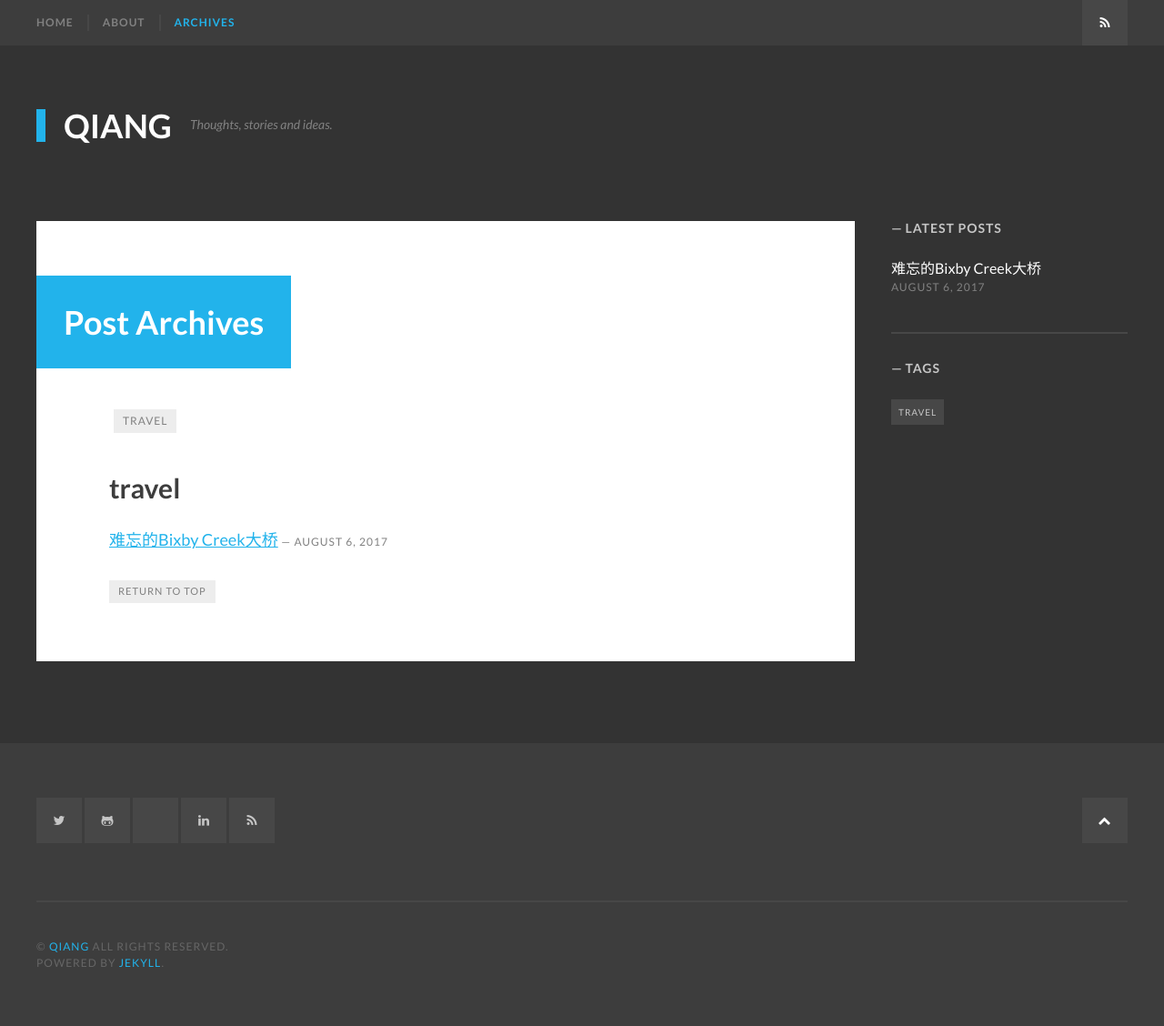
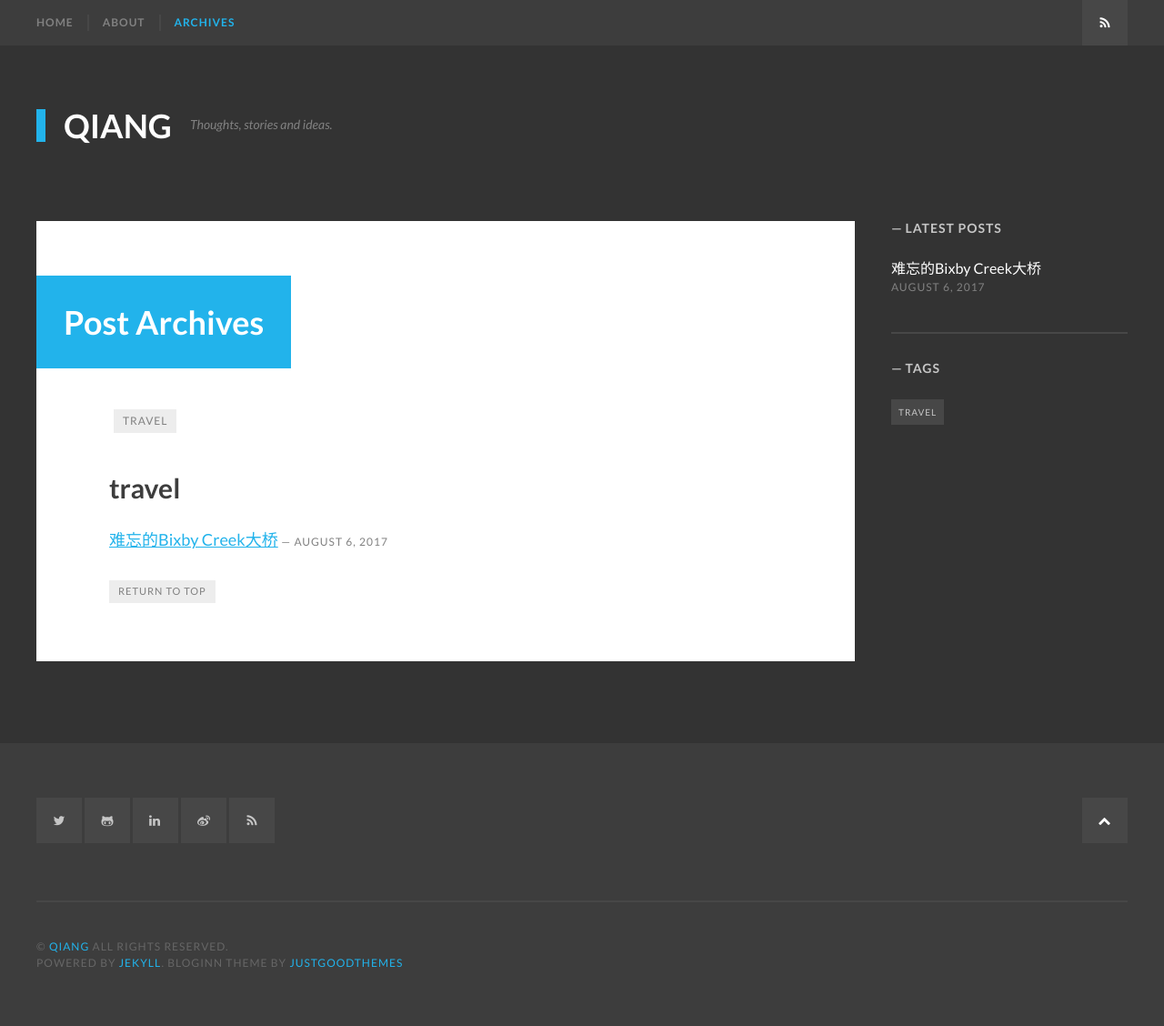
Before and after one commit to harrytsz/archerwq.github.io, a Jekyll site: the page built from tags/index.html, in a window 1280 px wide. Shown: the whole page at 91% size. Built offline with Jekyll 4.4.1, drawn with Linux system fonts in a browser that asks for light colours.

Commit message:
Support weibo icon.

```diff
--- a/_config.yml
+++ b/_config.yml
@@ -65,7 +65,7 @@ weibo_username: "keeplooking"
 # http://jekyllrb.com/docs/pagination/
 paginate: 5
 paginate_path: '/blog/page:num/'
-gems: [jekyll-paginate]
+plugins: [jekyll-paginate]
 
 permalink: pretty
 markdown: kramdown
--- a/_includes/footer.html
+++ b/_includes/footer.html
@@ -25,16 +25,23 @@
             {% if site.instagram_username %}
             <a href="http://instagram.com/{{ site.instagram_username }}" class="fa-instagram square fill-horizontal"><span class="screen-reader-text">Instagram</span></a>
             {% endif %}
-            {% if site.weibo_username %}
-            <a href="http://www.weibo.com/{{ site.weibo_username }}" class="fa-weibo square fill-horizontal"><span class="screen-reader-text">Weibo</span></a>
+            {% if site.pinterest_username %}
+            <a href="http://www.pinterest.com/{{ site.pinterest_username }}" class="fa-pinterest-p square fill-horizontal"><span class="screen-reader-text">Pinterest</span></a>
             {% endif %}
             {% if site.linkedin_username %}
             <a href="https://www.linkedin.com/in/{{ site.linkedin_username }}" class="fa-linkedin square fill-horizontal"><span class="screen-reader-text">LinkedIn</span></a>
             {% endif %}
+
+            {% if site.linkedin_username %}
+            <a href="http://weibo.com/{{ site.weibo_username }}" class="fa-weibo square fill-horizontal"><span class="screen-reader-text">Weibo</span></a>
+            {% endif %}
+
+
             <a class="fa-feed square fill-horizontal" href="{{ site.baseurl }}/feed.xml"><span class="screen-reader-text">RSS</span></a>
         </div><!-- .social-links -->
         <div class="site-info">
-            &copy; <a href="{{ site.baseurl }}/">{{site.title}}</a> all rights reserved. <br />Powered by <a target="_blank" href="https://jekyllrb.com/">Jekyll</a>. <a href="#top" id="top-link" class="fa-chevron-up top-link square fill-horizontal"><span class="screen-reader-text">Back to the top</span></a>
+            &copy; <a href="{{ site.baseurl }}/">{{site.title}}</a> all rights reserved. <br />Powered by <a target="_blank" href="https://jekyllrb.com/">Jekyll</a>. BlogInn theme by <a target="_blank" href="http://justgoodthemes.com/">JustGoodThemes</a>
+            <a href="#top" id="top-link" class="fa-chevron-up top-link square fill-horizontal"><span class="screen-reader-text">Back to the top</span></a>
         </div><!-- .site-info -->
     </div><!-- .inner -->
 </footer><!-- .site-footer -->
--- a/_layouts/post.html
+++ b/_layouts/post.html
@@ -27,6 +27,10 @@ layout: default
                         <a class="fa-twitter" target="_blank" href="https://twitter.com/intent/tweet?text={{ page.title | uri_escape }}&amp;url={{ site.url }}{{ page.url }}"><span class="screen-reader-text">Twitter</span></a>
                         <a class="fa-facebook" target="_blank" href="https://www.facebook.com/sharer/sharer.php?u={{ site.url }}{{ page.url }}&amp;t={{ page.title | uri_escape }}"><span class="screen-reader-text">Facebook</span></a>
                         <a class="fa-google-plus" target="_blank" href="http://plus.google.com/share?url={{ site.url }}{{ page.url }}"><span class="screen-reader-text">Google+</span></a>
+
+                        <a class="fa-weibo" target="_blank" href="http://service.weibo.com/share/share.php?url={{ site.url }}{{ page.url }}&appkey=&title={{ page.title | uri_escape }}"><span class="screen-reader-text">weibo</span></a>
+
+
                     </div><!-- .share-post -->
                     {% if page.tags.size > 0 %}
                     <div class="tag-links">
--- a/_sass/_icons.scss
+++ b/_sass/_icons.scss
@@ -62,7 +62,7 @@
 .fa-feed:before {
   content: "\f09e";
 }
-.fa-chain:before {
+.fa-link:before {
   content: "\f0c1";
 }
 .fa-navicon:before {
@@ -104,6 +104,9 @@
 .fa-dribbble:before {
   content: "\f17d";
 }
+.fa-weibo:before {
+  content: "\f18a";
+}
 .fa-behance:before {
   content: "\f1b4";
 }
@@ -116,8 +119,14 @@
 .fa-codepen:before {
   content: "\f1cb";
 }
+.fa-weixin:before {
+  content: "\f1d7";
+}
 .fa-pinterest-p:before {
   content: "\f231";
+}
+.fa-whatsapp:before {
+  content: "\f232";
 }
 .fa-medium:before {
   content: "\f23a";
```
Also changed, not shown: fonts/fontawesome.ttf, fonts/fontawesome.woff, 2 other files. Lines whose indentation alone changed are shown as unchanged.
